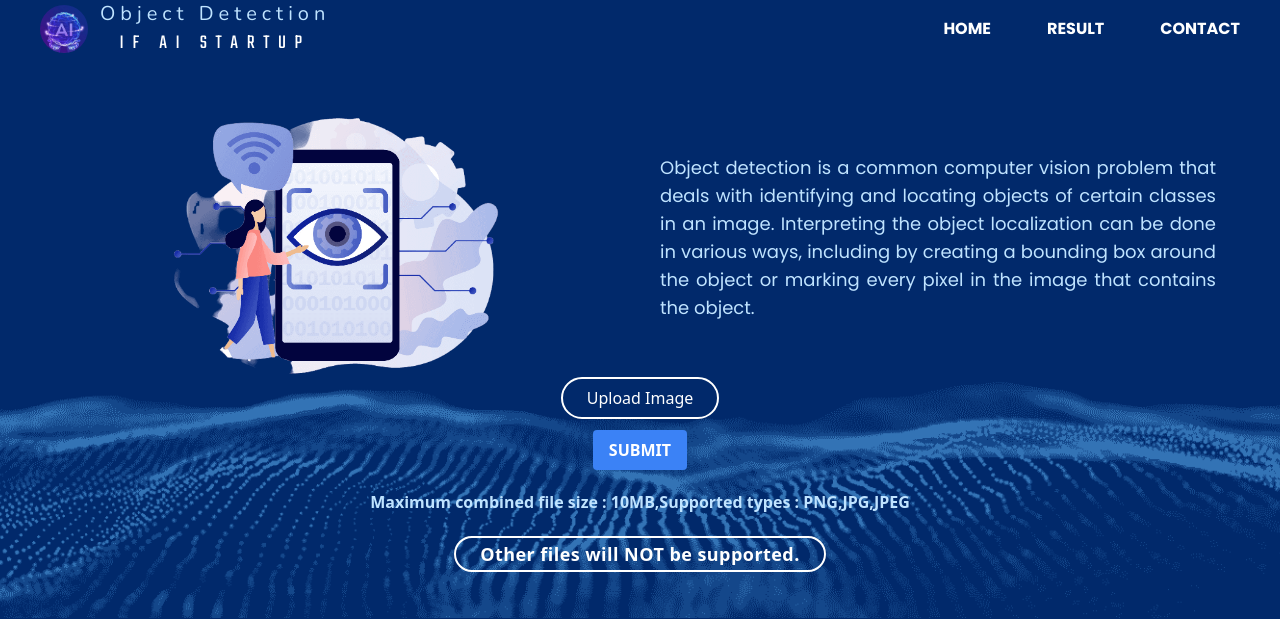
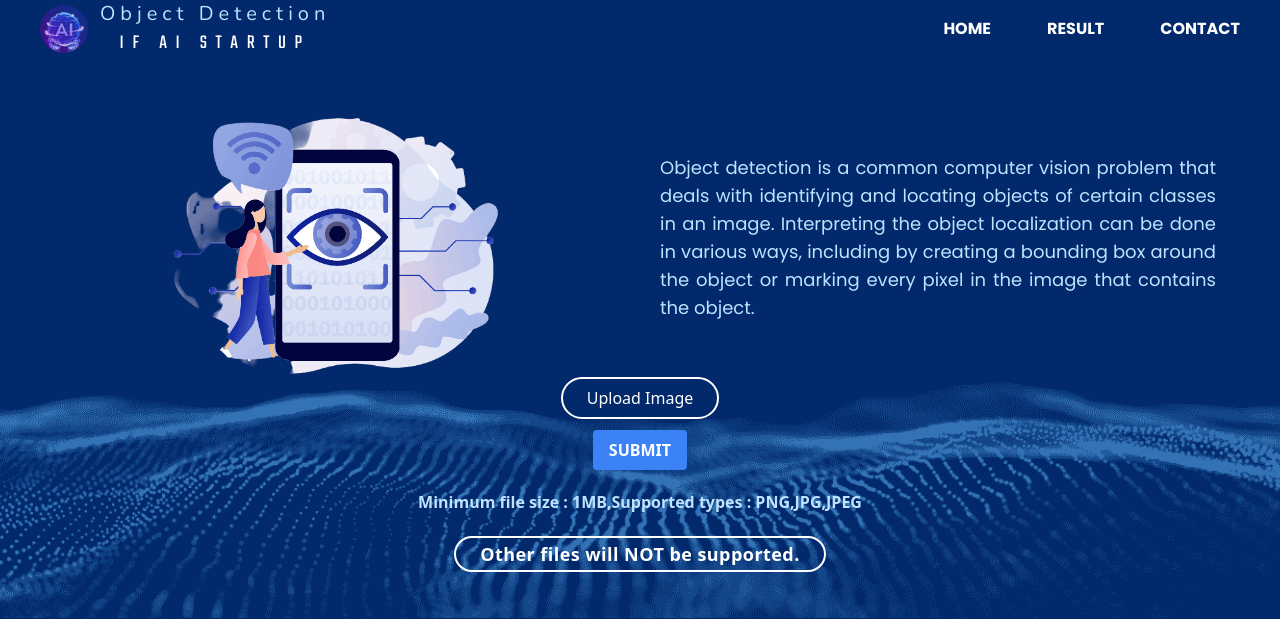
Before and after one commit to IFAIStartup/object_detection, a Flask app: page / in a window 1280 px wide. Shown: the top 619 px of the page. Run offline with Flask 3, Linux system fonts and the light colour scheme; style sheets or scripts are compiled from the project's sources.

Commit message:
Update index.html

```diff
--- a/templates/index.html
+++ b/templates/index.html
@@ -117,8 +117,8 @@
                     </div>
                 </div>
             </div>
-            <p class="text-[#bfe3ff] text-center font-bold md:leading-10 pb-4">Maximum combined file size :
-                10MB,Supported
+            <p class="text-[#bfe3ff] text-center font-bold md:leading-10 pb-4">Minimum file size :
+                1MB,Supported
                 types : PNG,JPG,JPEG</p>
             <p class=" text-center text-lg text-white leading-8 pb-12  md:font-extrabold md:tracking-wide"> <span
                     class="border-2 px-2 border-solid border-white rounded-full md:px-6 py-1">Other files
```
